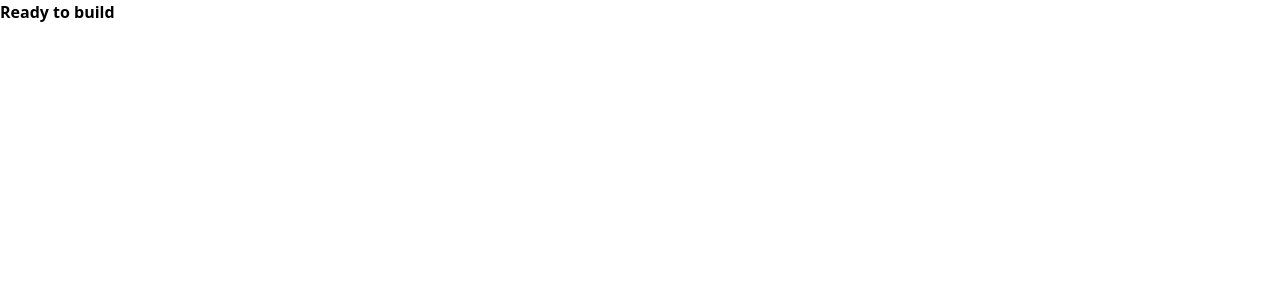
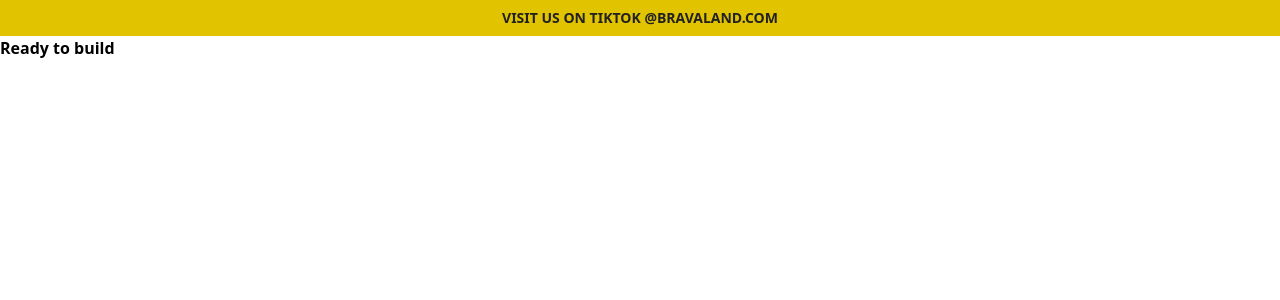
Before and after one commit to aay7ush/brava-clone, a Next.js app: page / in a window 1280 px wide. Shown: the top 300 px of the page. Built offline with nearby package versions, Linux system fonts and the light colour scheme.

Commit message:
feat: added top announcement

```diff
--- a/app/layout.tsx
+++ b/app/layout.tsx
@@ -1,3 +1,4 @@
+import TopAnnouncement from "@/components/TopAnnouncement"
 import type { Metadata } from "next"
 import "./globals.css"
 
@@ -13,7 +14,10 @@ export default function RootLayout({
 }) {
   return (
     <html lang="en">
-      <body>{children}</body>
+      <body>
+        <TopAnnouncement />
+        <main>{children}</main>
+      </body>
     </html>
   )
 }
--- /dev/null
+++ b/components/TopAnnouncement.tsx
@@ -0,0 +1,11 @@
+import Link from "next/link"
+
+export default function TopAnnouncement() {
+  return (
+    <section className="bg-clr-yellow text-clr-dark-gray text-center py-2">
+      <p className="font-bold uppercase text-sm">
+        Visit us on tiktok <Link href="/">@bravaland.com</Link>
+      </p>
+    </section>
+  )
+}
```
